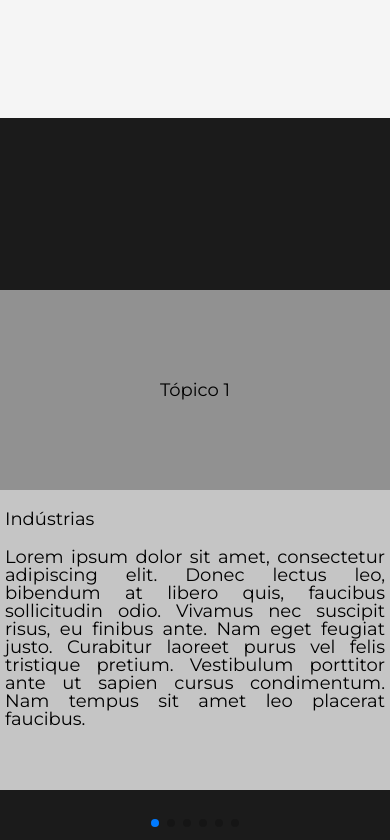
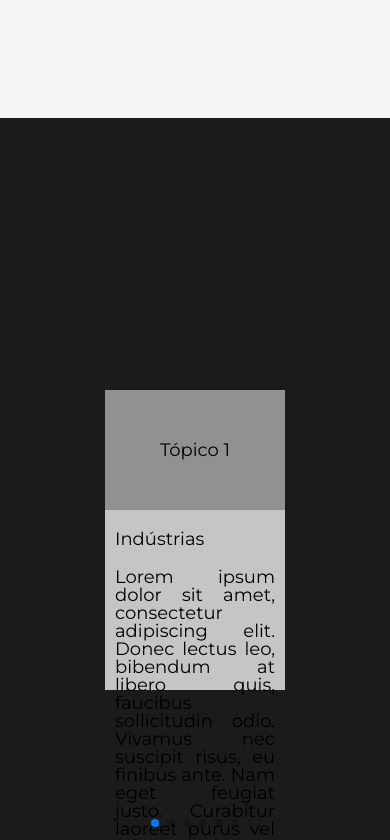
Before and after one commit to Danunesx/unimategithub.io, a plain HTML site: page index.html in a window 390 px wide. Shown: the part 5249-6089 px from the top of the page. Drawn offline with nearby package versions, Linux system fonts and the light colour scheme.

Commit message:
responsive slider

```diff
--- a/styles/slider.css
+++ b/styles/slider.css
@@ -36,8 +36,8 @@
 }
 
 .card{
-    height: 500px;
-    width: 400px;
+    height: 90%;
+    width: 70%;
 }
 
 .card__top{
@@ -73,3 +73,18 @@
 .card__down p{
     text-align: justify;
 }
+
+@media screen and (max-width: 600px){
+    .card{
+        height: 70%;
+        width: 50%;
+    }
+}
+
+
+@media screen and (max-width: 430px){
+    .card{
+        height: 50%;
+        width: 30%;
+    }
+}
```
